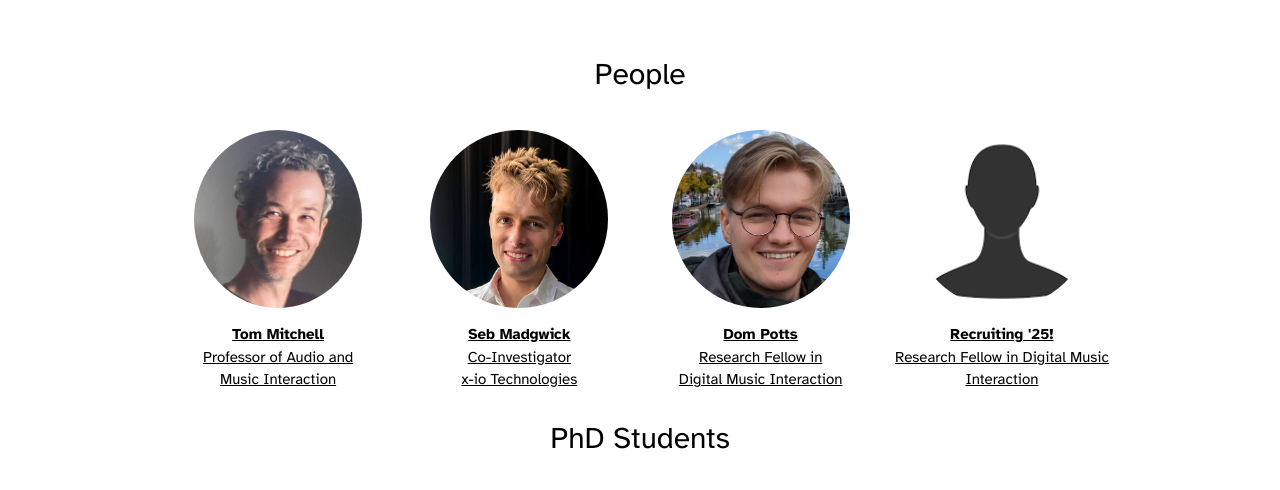
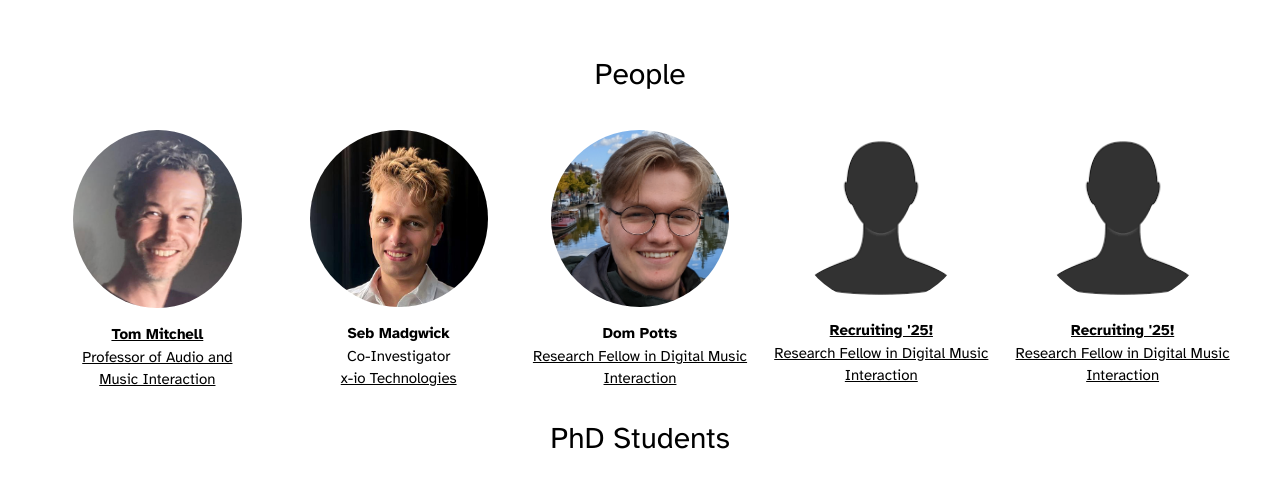
Before and after one commit to MicaLaboratory/micalab-website, a plain HTML site: page people/index.html in a window 1280 px wide. Shown: the part 257-747 px from the top of the page. Drawn offline with Linux system fonts and the light colour scheme.

Commit message:
Sorted some image alignment and Added David

```diff
--- a/css/theme.css
+++ b/css/theme.css
@@ -21,7 +21,7 @@
 .w3-hover-text-theme:hover {color:#000000 !important}
 .w3-hover-border-theme:hover {border-color:#000000 !important}
 
-.w3-quarter.tom-fifth { float:none;display:inline-block; width:19% }
+.w3-quarter.tom-fifth { float:none;display:inline-block; width:19%; vertical-align:top; }
 
 .page-wrapper {
   max-width: 1400px;
--- a/people/index.html
+++ b/people/index.html
@@ -31,10 +31,15 @@
       <a href="https://people.uwe.ac.uk/Person/TomMitchell" target="_blank"><img src="/images/profiles/tom.jpg" alt="Portrait picture of Tom Mitchell" style="width:71%" class="w3-circle w3-hover-opacity"><p><b>Tom Mitchell</b><br>Professor of Audio and<br> Music Interaction</p></a>
     </div>
     <div class="w3-quarter tom-fifth">
-      <a href="https://scholar.google.co.uk/citations?user=pVoC0_cAAAAJ&hl=en" target="_blank"><img src="/images/profiles/seb.jpeg" alt="Portrait picture of Seb Madgwick" style="width:75%" class="w3-circle w3-hover-opacity"><p><b>Seb Madgwick</b></a><a href="https://x-io.co.uk/" target="_blank"> <br>Co-Investigator<br>x-io Technologies</p></a>
+      <a href="https://scholar.google.co.uk/citations?user=pVoC0_cAAAAJ&hl=en" target="_blank"><img src="/images/profiles/seb.jpeg" alt="Portrait picture of Seb Madgwick" style="width:75%" class="w3-circle w3-hover-opacity"></a>
+      <p><b>Seb Madgwick</b><br>Co-Investigator<br><a href="https://x-io.co.uk/" target="_blank">x-io Technologies</a></p>
     </div>
     <div class="w3-quarter tom-fifth">
-      <a href="https://dompotts.com" target="_blank"><img src="/images/profiles/dom-pots.jpg" alt="Portrait picture of Dom Potts" style="width:75%" class="w3-circle w3-hover-opacity"><p><b>Dom Potts</b></a><a href="https://scholar.google.com/citations?user=-YPeCboAAAAJ&hl=en" target="_blank"> <br>Research Fellow in <br>Digital Music Interaction</p></a>
+      <a href="https://dompotts.com" target="_blank"><img src="/images/profiles/dom-pots.jpg" alt="Portrait picture of Dom Potts" style="width:75%" class="w3-circle w3-hover-opacity"></a>
+      <p><b>Dom Potts</b><br><a href="https://scholar.google.com/citations?user=-YPeCboAAAAJ&hl=en" target="_blank">Research Fellow in Digital Music Interaction</a></p>
+    </div>
+    <div class="w3-quarter tom-fifth">
+      <a href="/"><img src="/images/profiles/anon.png" alt="Portrait picture of an anonymous figure" style="width:75%" class="w3-circle w3-hover-opacity"><p><b>Recruiting '25!</b><br>Research Fellow in Digital Music Interaction</p></a>
     </div>
     <div class="w3-quarter tom-fifth">
       <a href="/"><img src="/images/profiles/anon.png" alt="Portrait picture of an anonymous figure" style="width:75%" class="w3-circle w3-hover-opacity"><p><b>Recruiting '25!</b><br>Research Fellow in Digital Music Interaction</p></a>
@@ -57,9 +62,6 @@
     </div>
     <div class="w3-quarter tom-fifth">
       <a href="https://www.linkedin.com/in/david-ademuyiwa-1b8763188/" target="_blank"><img src="/images/profiles/david.jpg" alt="Portrait picture of David Ademuyiwa" style="width:75%" class="w3-circle w3-hover-opacity"><p><b>David Ademuyiwa</b><br>PhD Student<br>2025 -</p></a>
-    </div>
-    <div class="w3-quarter tom-fifth">
-      <a href="/"><img src="/images/profiles/anon.png" alt="Portrait picture of an anonymous figure" style="width:75%" class="w3-circle w3-hover-opacity"><p><b>Recruiting soon!</b><br>Funded PhD<br>Studentships</p></a>
     </div>
   </div>
 
```
